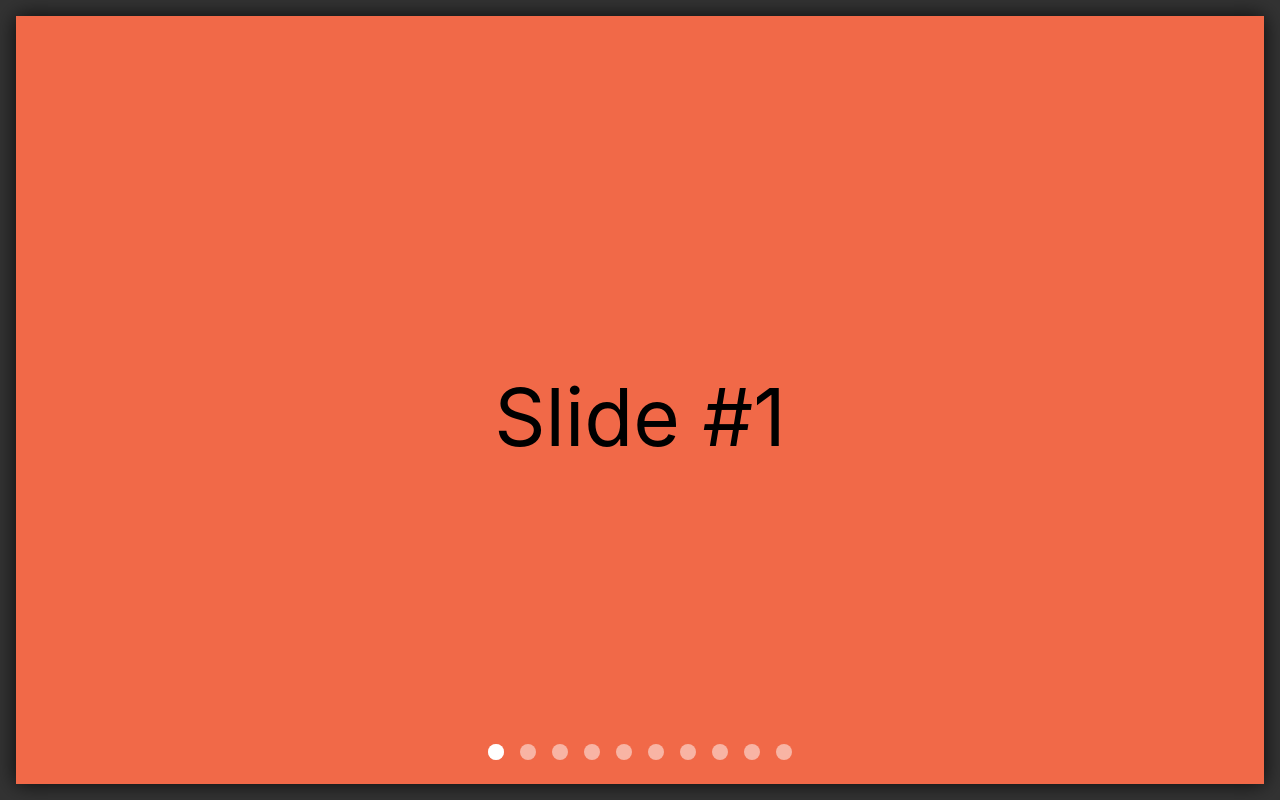
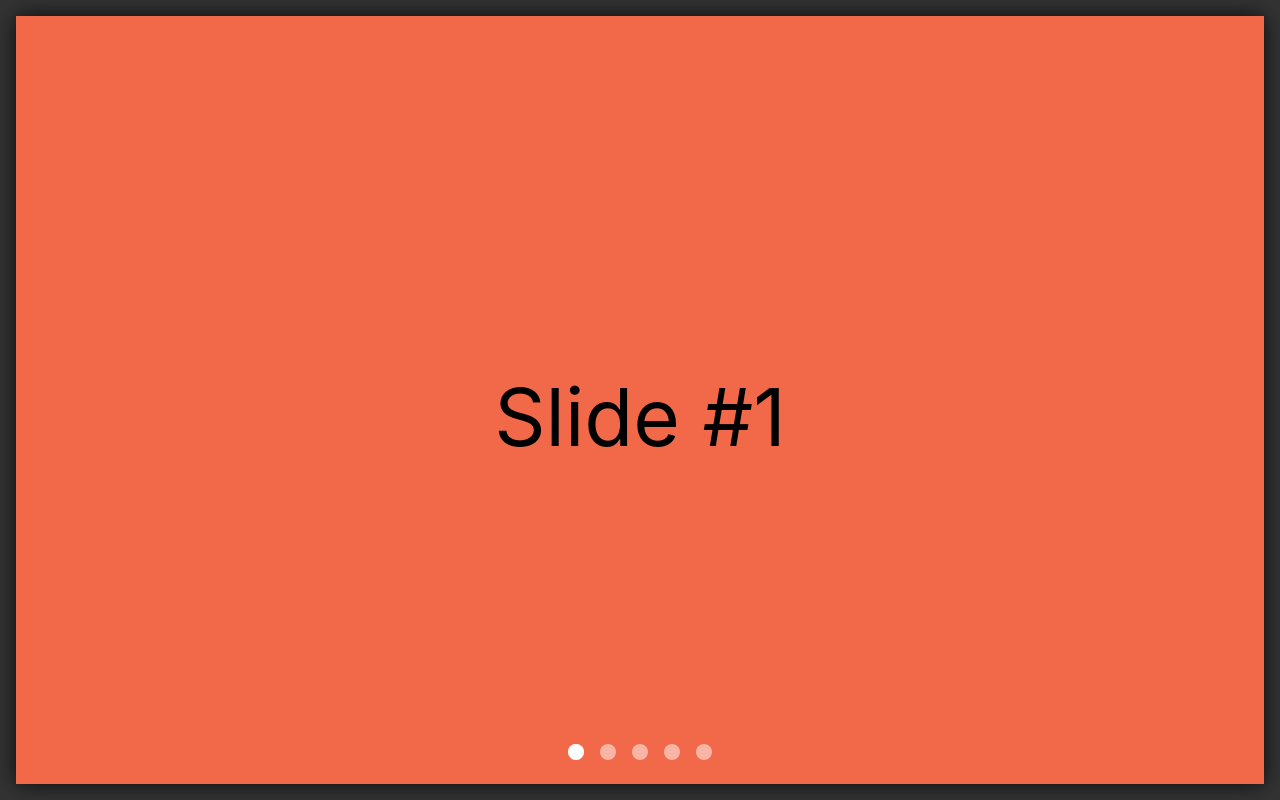
Before and after one commit to ahmady016/material-slider-dots, a React (Create React App) app: page / in a window 1280 px wide. Built offline with nearby package versions, Linux system fonts and the light colour scheme.

Commit message:
move slider in both dir [rtl, ltr] dynamically

```diff
--- a/src/App.js
+++ b/src/App.js
@@ -3,17 +3,19 @@ import addExtensions from './extensions'
 import './app.css'
 
 addExtensions()
-
-const sliderLength = 10
+let start, end
+const sliderLength = 5
 const slides = Array.random({ count: sliderLength, stringOps: { len: 6, base: '0123456789ABCDF' } })
 
-const doSlide = (newPos, currentPos, setCurrentPos, setCurrentDir) => e => {
-  setCurrentDir(newPos > currentPos ? 'right' : 'left')
+const doSlide = (start, end, newPos, currentPos, setCurrentPos, setCurrentDir) => e => {
+  setCurrentDir(newPos > currentPos ? end : start)
   setCurrentPos(newPos)
 }
 
 const renderItems = (
   type,
+  start,
+  end,
   currentPos = 0,
   setCurrentPos = v => v,
   setCurrentDir = v => v
@@ -23,8 +25,7 @@ const renderItems = (
       <span
         key={i + 1}
         className='slider__dot'
-        data-pos={i}
-        onClick={doSlide(i, currentPos, setCurrentPos, setCurrentDir)}
+        onClick={doSlide(start, end, i, currentPos, setCurrentPos, setCurrentDir)}
       />
     ) : (
       <div
@@ -41,17 +42,21 @@ const renderItems = (
   })
 }
 
-function App () {
+function App ({ dir = 'rtl' }) {
+  start = (dir === 'rtl') ? 'right' : 'left'
+  end = (dir === 'rtl') ? 'left' : 'right'
   const [currentPos, setCurrentPos] = React.useState(0)
-  const [currentDir, setCurrentDir] = React.useState('left')
+  const [currentDir, setCurrentDir] = React.useState(start)
   return (
-    <div className='center'>
+    <div className='center' style={{ direction: dir }}>
       <div className='slider'>
         <div
           className='slider__slides'
           style={{
             width: `${sliderLength * 100}%`,
-            transform: `translateX(-${currentPos * (100 / sliderLength)}%)`
+            transform: (dir === 'rtl')
+              ? `translateX(${(sliderLength - 1 - currentPos) * (100 / sliderLength)}%)`
+              : `translateX(-${currentPos * (100 / sliderLength)}%)`
           }}
         >
           {renderItems('slides', currentPos)}
@@ -60,11 +65,11 @@ function App () {
           <span
             className={`slider__indicator slider__indicator--${currentDir}`}
             style={{
-              right: `${(sliderLength - 1) * 2 - currentPos * 2}rem`,
-              left: `${currentPos * 2}rem`
+              [start]: `${currentPos * 2}rem`,
+              [end]: `${(sliderLength - 1) * 2 - currentPos * 2}rem`
             }}
           />
-          {renderItems('dots', currentPos, setCurrentPos, setCurrentDir)}
+          {renderItems('dots', start, end, currentPos, setCurrentPos, setCurrentDir)}
         </div>
       </div>
     </div>
--- a/src/index.js
+++ b/src/index.js
@@ -3,4 +3,4 @@ import ReactDOM from 'react-dom'
 import App from './App'
 import './index.css'
 
-ReactDOM.render(<App />, document.getElementById('root'))
+ReactDOM.render(<App dir='ltr' />, document.getElementById('root'))
```
